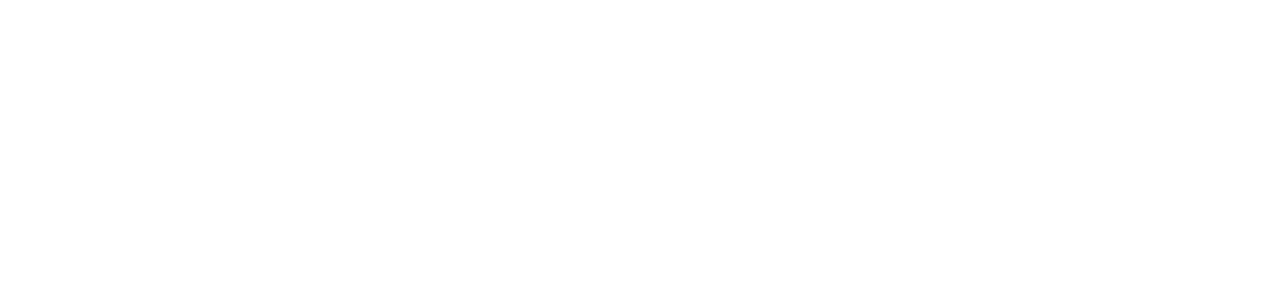
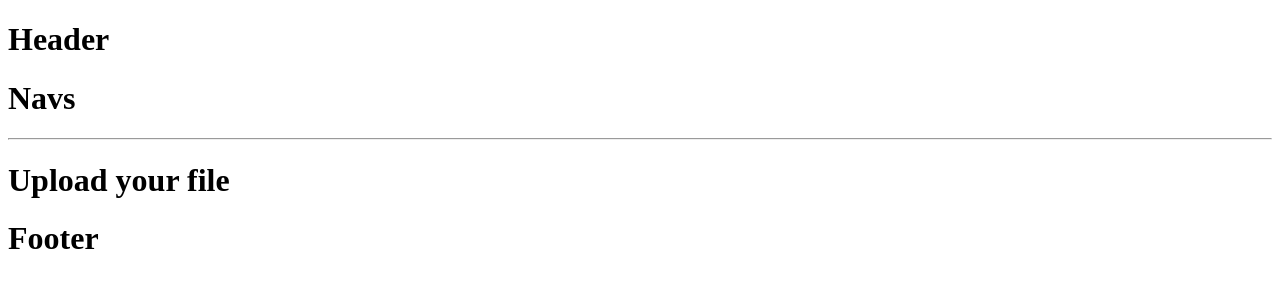
Before and after one commit to tomorrowdevs-projects/team2-real-world-app, a React (Create React App) app in the folder client/: page /upload in a window 1280 px wide. Before the commit this address had no page. Shown: the top 300 px of the page. Built offline with nearby package versions, Linux system fonts and the light colour scheme.

Commit message:
[ADD] Protected Route and all pages of the App
The pages are all accessible via the address bar.

```diff
--- a/client/src/components/App.js
+++ b/client/src/components/App.js
@@ -1,6 +1,13 @@
 import { BrowserRouter as Router, Routes, Route } from 'react-router-dom';
 import Layout from './Layout';
+import ProtectedRoute from './ProtectedRoute';
 import Home from '../pages/Home';
+import UploadFile from '../pages/UploadFile';
+import Queries from '../pages/Queries';
+import Login from '../pages/Login';
+import Signup from '../pages/Signup';
+import Dashboard from '../pages/Dashboard';
+import NotFound from '../pages/NotFound';
 
 function App() {
   return (
@@ -8,7 +15,15 @@
       <Routes>
         <Route path='/' element={<Layout />}>
           <Route index element={<Home />} />
+          <Route element={<ProtectedRoute user={true} />}>
+            <Route path='upload' element={<UploadFile />} />
+            <Route path='queries' element={<Queries />} />
+          </Route>
+          <Route path='login' element={<Login />} />
+          <Route path='signup' element={<Signup />} />
+          <Route path='dashboard' element={<Dashboard />} />
         </Route>
+        <Route path='*' element={<NotFound />} />
       </Routes>
     </Router>
   );
--- /dev/null
+++ b/client/src/components/Footer/index.js
@@ -0,0 +1,5 @@
+const Footer = () => {
+  return <h1>Footer</h1>;
+};
+
+export default Footer;
--- a/client/src/components/Layout.js
+++ b/client/src/components/Layout.js
@@ -1,6 +1,7 @@
 import { Outlet } from 'react-router-dom';
 import Header from './Header';
 import NavApp from './NavApp';
+import Footer from './Footer';
 
 const Layout = () => {
   return (
@@ -9,6 +10,7 @@
       <NavApp />
       <hr />
       <Outlet />
+      <Footer />
     </>
   );
 };
--- /dev/null
+++ b/client/src/components/ProtectedRoute.js
@@ -0,0 +1,10 @@
+import { Navigate, Outlet } from 'react-router-dom';
+
+const ProtectedRoute = ({ user, redirectPath = '/login', children }) => {
+  if (!user) {
+    return <Navigate to={redirectPath} />;
+  }
+  return children ? children : <Outlet />;
+};
+
+export default ProtectedRoute;
--- /dev/null
+++ b/client/src/pages/Dashboard/index.js
@@ -0,0 +1,5 @@
+const Dashboard = () => {
+  return <h1>Dashboard</h1>;
+};
+
+export default Dashboard;
--- /dev/null
+++ b/client/src/pages/Login/index.js
@@ -0,0 +1,5 @@
+const Login = () => {
+  return <h1>Login</h1>;
+};
+
+export default Login;
--- /dev/null
+++ b/client/src/pages/NotFound/index.js
@@ -0,0 +1,5 @@
+const NotFound = () => {
+  return <h1>Page not found</h1>;
+};
+
+export default NotFound;
--- /dev/null
+++ b/client/src/pages/Queries/index.js
@@ -0,0 +1,5 @@
+const Queries = () => {
+  return <h1>Queries</h1>;
+};
+
+export default Queries;
--- /dev/null
+++ b/client/src/pages/Signup/index.js
@@ -0,0 +1,5 @@
+const Signup = () => {
+  return <h1>Signup</h1>;
+};
+
+export default Signup;
--- /dev/null
+++ b/client/src/pages/UploadFile/index.js
@@ -0,0 +1,5 @@
+const UploadFile = () => {
+  return <h1>Upload your file</h1>;
+};
+
+export default UploadFile;
```
Also changed, not shown: client/src/pages/Home/index.js (renamed from client/src/pages/Home.js).
